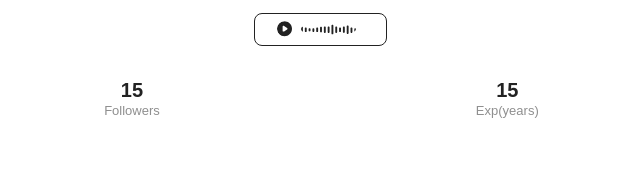
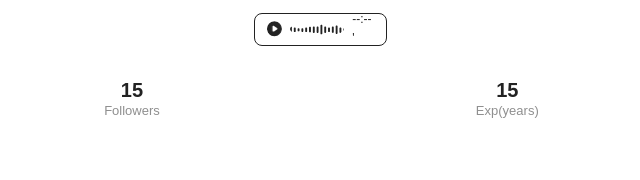
Before and after one commit to tanbir-create/fluffy-octo-robot, a plain HTML site: page index.html in a window 1280 px wide. Shown: the part 226-406 px from the top of the page, 320-960 px from the left. Drawn offline with Linux system fonts and the light colour scheme.

Commit message:
Update index.html

```diff
--- a/index.html
+++ b/index.html
@@ -49,7 +49,7 @@
       <div id="astro-audio">
         <div class="play-icon audio-icon"></div>
         <div class="line-icon audio-icon"></div>
-        <div class="time"></div>
+        <div class="time">--:--'</div>
 
         <audio class="astrology-audio" src="" preload="metadata"></audio>
       </div>
```
